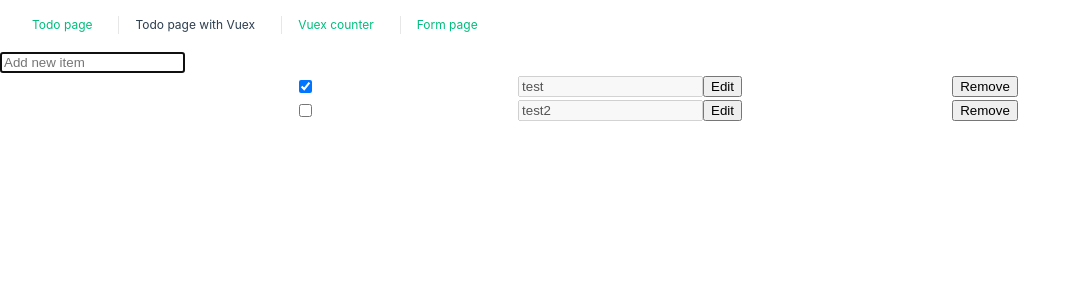
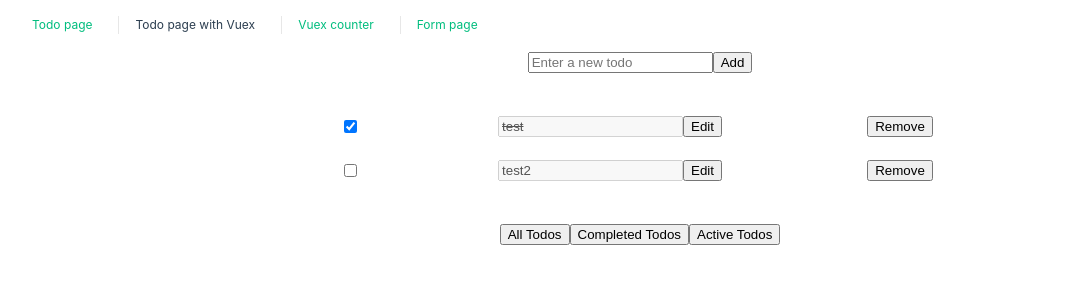
Before and after one commit to gl-el/vue-todo, a Vue app: page /todo-vuex in a window 1280 px wide. Shown: the top 300 px of the page, without its empty margins (0-1081 px from the left). Built offline with nearby package versions, Linux system fonts and the light colour scheme.

Commit message:
feat: todo with vuex

```diff
--- /dev/null
+++ b/src/components/AddTodoVuex.vue
@@ -0,0 +1,33 @@
+<script>
+import { mapActions } from "vuex";
+
+export default {
+  name: "AddTodoVuex",
+  data() {
+    return {
+      newTodo: "",
+    };
+  },
+  methods: {
+    ...mapActions("todos", ["addTodo"]),
+    add() {
+      this.addTodo(this.newTodo);
+      this.newTodo = "";
+    },
+  },
+};
+</script>
+
+<template>
+  <div>
+    <input
+      type="text"
+      v-model="newTodo"
+      placeholder="Enter a new todo"
+      @keyup.enter="add"
+    />
+    <button @click="add">Add</button>
+  </div>
+</template>
+
+<style scoped></style>
--- /dev/null
+++ b/src/components/FilterTodos.vue
@@ -0,0 +1,20 @@
+<script>
+export default {
+  name: "FilterTodos",
+  methods: {
+    selectFilter(filter) {
+      this.$emit("select", filter);
+    },
+  },
+};
+</script>
+
+<template>
+  <div>
+    <button @click="selectFilter('all')">All Todos</button>
+    <button @click="selectFilter('completed')">Completed Todos</button>
+    <button @click="selectFilter('active')">Active Todos</button>
+  </div>
+</template>
+
+<style scoped></style>
--- a/src/components/TodoItemVuex.vue
+++ b/src/components/TodoItemVuex.vue
@@ -7,10 +7,27 @@ export default {
   data() {
     return {
       isEdit: false,
+      newText: this.todo.text,
     };
+  },
+  watch: {
+    todo(newValue) {
+      this.newText = newValue.text;
+    },
+    isEdit(newValue) {
+      if (newValue) {
+        this.$nextTick(() => {
+          this.$refs.todoInput.focus();
+        });
+      }
+    },
   },
   methods: {
     ...mapActions("todos", ["toggleStatus", "editTodoText", "removeTodo"]),
+    save() {
+      this.editTodoText({ item: this.todo, newText: this.newText });
+      this.isEdit = false;
+    },
   },
 };
 </script>
@@ -19,9 +36,15 @@ export default {
   <div class="wrapper">
     <input type="checkbox" :checked="todo.done" @change="toggleStatus(todo)" />
     <label>
-      <input type="text" :value="todo.text" :disabled="isEdit !== true" />
+      <input
+        ref="todoInput"
+        type="text"
+        v-model="newText"
+        :disabled="isEdit !== true"
+        :class="{ through: todo.done }"
+      />
       <button @click="isEdit = !isEdit" v-show="isEdit === false">Edit</button>
-      <button v-show="isEdit">Save</button>
+      <button v-show="isEdit" @click="save">Save</button>
     </label>
     <button @click="removeTodo(todo)">Remove</button>
   </div>
@@ -30,11 +53,11 @@ export default {
 <style scoped>
 .wrapper {
   display: grid;
-  grid-template-columns: 20px 50% 80px;
+  grid-template-columns: 20px 1fr 80px;
   justify-content: center;
   align-items: center;
   justify-items: center;
-  gap: 5px;
+  gap: 10px;
 }
 
 .through {
--- /dev/null
+++ b/src/components/TodoListVuex.vue
@@ -0,0 +1,37 @@
+<script>
+import TodoItemVuex from "@/components/TodoItemVuex.vue";
+import { mapActions } from "vuex";
+
+export default {
+  name: "TodoListVuex",
+  components: { TodoItemVuex },
+  props: ["todos"],
+  methods: {
+    ...mapActions("todos", ["addTodo"]),
+  },
+};
+</script>
+
+<template>
+  <ul class="list">
+    <li class="item" v-for="(todo, index) in todos" :key="index">
+      <TodoItemVuex :todo="todo" />
+    </li>
+  </ul>
+</template>
+
+<style scoped>
+.list {
+  list-style: none;
+  padding: 0;
+}
+
+.item {
+  width: 600px;
+  text-align: center;
+}
+
+.item:not(:first-of-type) {
+  margin-top: 20px;
+}
+</style>
--- a/src/pages/TodoPageVuex.vue
+++ b/src/pages/TodoPageVuex.vue
@@ -1,43 +1,53 @@
 <script>
-import TodoItemVuex from "@/components/TodoItemVuex.vue";
-import { mapActions } from "vuex";
+import TodoListVuex from "@/components/TodoListVuex.vue";
+import AddTodoVuex from "@/components/AddTodoVuex.vue";
+import { mapGetters } from "vuex";
+import FilterTodos from "@/components/FilterTodos.vue";
 
 export default {
   name: "TodoPageVuex",
-  components: { TodoItemVuex },
+  components: { FilterTodos, AddTodoVuex, TodoListVuex },
+  data() {
+    return {
+      selectedFilter: "all",
+    };
+  },
   computed: {
-    todos() {
-      return this.$store.state.todos.items;
+    ...mapGetters("todos", ["allTodos", "completedTodos", "activeTodos"]),
+    filteredTodos() {
+      switch (this.selectedFilter) {
+        case "all":
+          return this.allTodos;
+        case "completed":
+          return this.completedTodos;
+        case "active":
+          return this.activeTodos;
+        default:
+          return this.allTodos;
+      }
     },
   },
   methods: {
-    ...mapActions("todos", ["addTodo"]),
-    addItem(e) {
-      const text = e.target.value;
-      this.addTodo(text);
+    selectFilter(filter) {
+      this.selectedFilter = filter;
     },
   },
 };
 </script>
 
 <template>
-  <div>
-    <input
-      class="new-todo"
-      autofocus
-      placeholder="Add new item"
-      @keyup.enter="addItem"
-    />
-    <ul class="list">
-      <li v-for="(todo, index) in todos" :key="index">
-        <TodoItemVuex :todo="todo" />
-      </li>
-    </ul>
+  <div class="wrapper">
+    <AddTodoVuex />
+    <TodoListVuex :todos="filteredTodos" />
+    <FilterTodos @select="selectFilter" />
   </div>
 </template>
 
 <style scoped>
-.list {
-  list-style: none;
+.wrapper {
+  display: flex;
+  flex-direction: column;
+  align-items: center;
+  gap: 40px;
 }
 </style>
--- a/src/store/moduleCounter.js
+++ b/src/store/moduleCounter.js
@@ -29,7 +29,9 @@ const getters = {
 };
 
 //сайд эффекты, асинхронные операции
-//первый и единственный аргумент - контекст, из него доступны state, getters, commit
+//первый аргумент - контекст, из него доступны state, getters, commit
+//в одном экшене можно применить несколько мутаций
+//принято в компонентах изменять стейт именно с помощью экшенов, а не мутаций
 const actions = {
   increment(context) {
     context.commit("increment");
--- a/src/store/moduleTodo.js
+++ b/src/store/moduleTodo.js
@@ -1,48 +1,53 @@
 const state = {
   items: [
-    { text: "test", done: true },
-    { text: "test2", done: false },
+    { id: 0, text: "test", done: true },
+    { id: 1, text: "test2", done: false },
   ],
+  nextId: 2,
 };
 
 const mutations = {
   addItem(state, item) {
+    item.id = state.nextId++;
     state.items.push(item);
   },
   removeItem(state, item) {
-    state.items.splice(state.items.indexOf(item), 1);
+    const index = state.items.findIndex((todo) => todo.id === item.id);
+    state.items.splice(index, 1);
   },
-  editItem(state, { item, text = item?.text, done = item?.done }) {
-    const indexOfItem = state.items.findIndex((item) => item.text === text);
-    console.log("state nutation", "item", item, "text", text, "done", done);
-    state.items.splice(indexOfItem, 1, { ...item, text, done });
+  editItem(state, item) {
+    const { id, text, done } = item;
+    const index = state.items.findIndex((todo) => todo.id === id);
+    state.items[index].text = text;
+    state.items[index].done = done;
   },
 };
 
 const actions = {
-  addTodo({ commit }, value) {
-    commit("addItem", { text: value, done: false });
+  addTodo({ commit }, text) {
+    commit("addItem", { text, done: false });
   },
-  removeTodo({ commit }, todo) {
-    commit("removeItem", todo);
+  removeTodo({ commit }, item) {
+    commit("removeItem", item);
   },
-  toggleStatus({ state, commit }, todo) {
-    console.log("action", state.items, "todo", todo);
-    commit("editItem", { todo, done: !todo.done });
-  },
-  editTodoText({ commit }, { todo, text }) {
-    commit("editItem", { todo, text });
-  },
-  toggleAll({ state, commit }) {
-    state.items.forEach((item) => {
-      commit("editItem", { item, done: !item.done });
+  toggleStatus({ commit }, item) {
+    commit("editItem", {
+      ...item,
+      done: !item.done,
     });
   },
-  removeDone({ state, commit }) {
-    state.items
-      .filter((item) => item.done)
-      .forEach((todo) => commit("removeItem", { todo }));
+  editTodoText({ commit }, { item, newText }) {
+    commit("editItem", {
+      ...item,
+      text: newText,
+    });
   },
+};
+
+const getters = {
+  allTodos: (state) => state.items,
+  completedTodos: (state) => state.items.filter((todo) => todo.done),
+  activeTodos: (state) => state.items.filter((todo) => !todo.done),
 };
 
 const moduleTodo = {
@@ -50,6 +55,7 @@ const moduleTodo = {
   state,
   actions,
   mutations,
+  getters,
 };
 
 export default moduleTodo;
```
